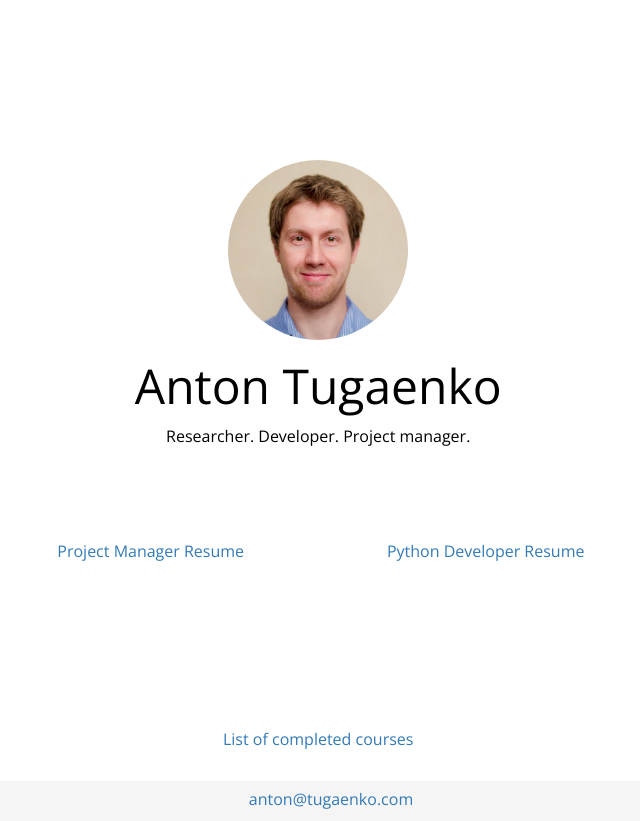
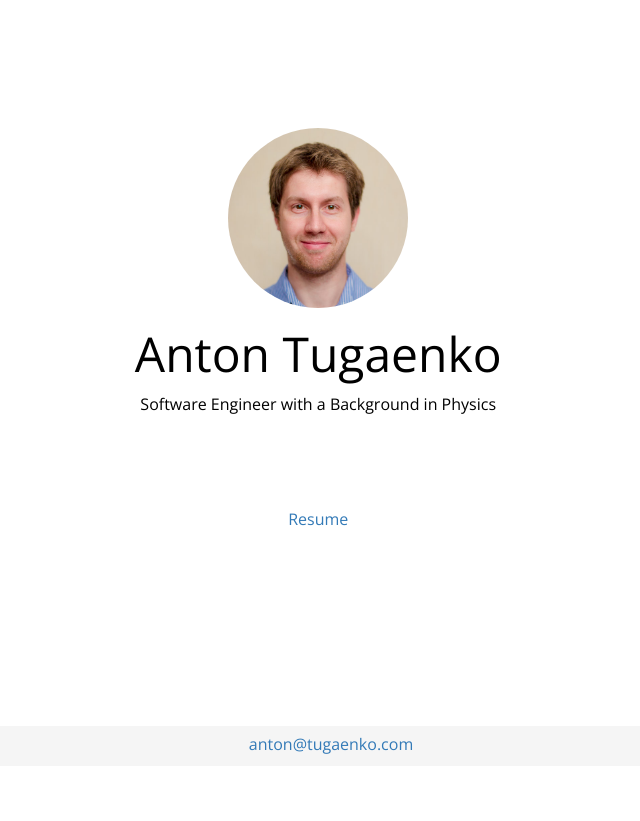
Before and after one commit to tugaenko/tugaenko.github.io, a plain HTML site: page index.html in a window 1280 px wide. Shown: the whole page, without its empty margins (309-949 px from the left). After the commit the page ends 800 px from the top, so only its background shows below. Drawn offline with nearby package versions, Linux system fonts and the light colour scheme.

Commit message:
actualize the main page, fix container style, refresh resume

```diff
--- a/css/main.css
+++ b/css/main.css
@@ -11,7 +11,7 @@ html, body {
 body {
 	display: flex;
     flex-direction: column;
-    min-height: 99.8vh;
+    min-height: 95.8vh;
     background-color: white;
     /*background: url(images/bg-blur.jpg) no-repeat center fixed; */
 }
@@ -66,7 +66,7 @@ p {
 .container-index {
 	background-color: transparent;
 	position: relative;
-    margin-top: 20vh;
+    margin-top: 16vh;
     left: 24%;
     flex: 1;
     width: 50%;
--- a/index.html
+++ b/index.html
@@ -35,7 +35,7 @@
 			<div class="row">
 				<div class="col-md-12 text-center">
 				    <h1> Anton Tugaenko</h1>
-				    <h2> Researcher. Developer. Project manager.</h2>
+				    <h2> Software Engineer with a Background in Physics</h2>
 				</div>
 			</div>
 
@@ -44,11 +44,8 @@
 			</div>
 
 			<div class="row">
-				<div class="col-md-6 text-center">
-				    <p> <a href = "http://www.tugaenko.com/Tugaenko_PM.pdf" onclick="ga('send', 'event', 'Resume', 'download', 'PM');"> Project Manager Resume </a></p>
-				</div>
-				<div class="col-md-6 text-center">
-				    <p> <a href = "http://www.tugaenko.com/Tugaenko_Junior_Python_Developer.pdf" onclick="ga('send', 'event', 'Resume', 'download', 'Python');" > Python Developer Resume </a> </p>
+				<div class="col-md-12 text-center">
+				    <p> <a href = "http://www.tugaenko.com/TugaenkoSWE.pdf" onclick="ga('send', 'event', 'Resume', 'download', 'PM');"> Resume </a></p>
 				</div>
 			</div>
 
@@ -62,12 +59,6 @@
 				<div class="col-md-12">	</div>
 			</div>
 
-			<div class="row">
-				<div class="col-md-12 text-center">
-				   <p> <a href="http://www.tugaenko.com/courses.html" onclick="trackOutboundLink('http://www.tugaenko.com/courses.html'); return false;"> List of completed courses</a> </p>
-				</div>
-			</div>
-
 		</div>
 		<footer class="footer">
 			    <h4><script type="text/javascript">eval(unescape('%64%6f%63%75%6d%65%6e%74%2e%77%72%69%74%65%28%27%3c%61%20%68%72%65%66%3d%22%6d%61%69%6c%74%6f%3a%61%6e%74%6f%6e%40%74%75%67%61%65%6e%6b%6f%2e%63%6f%6d%22%3e%61%6e%74%6f%6e%40%74%75%67%61%65%6e%6b%6f%2e%63%6f%6d%3c%2f%61%3e%27%29%3b'))</script></h4>
```
Also changed, not shown: 1 other file.
